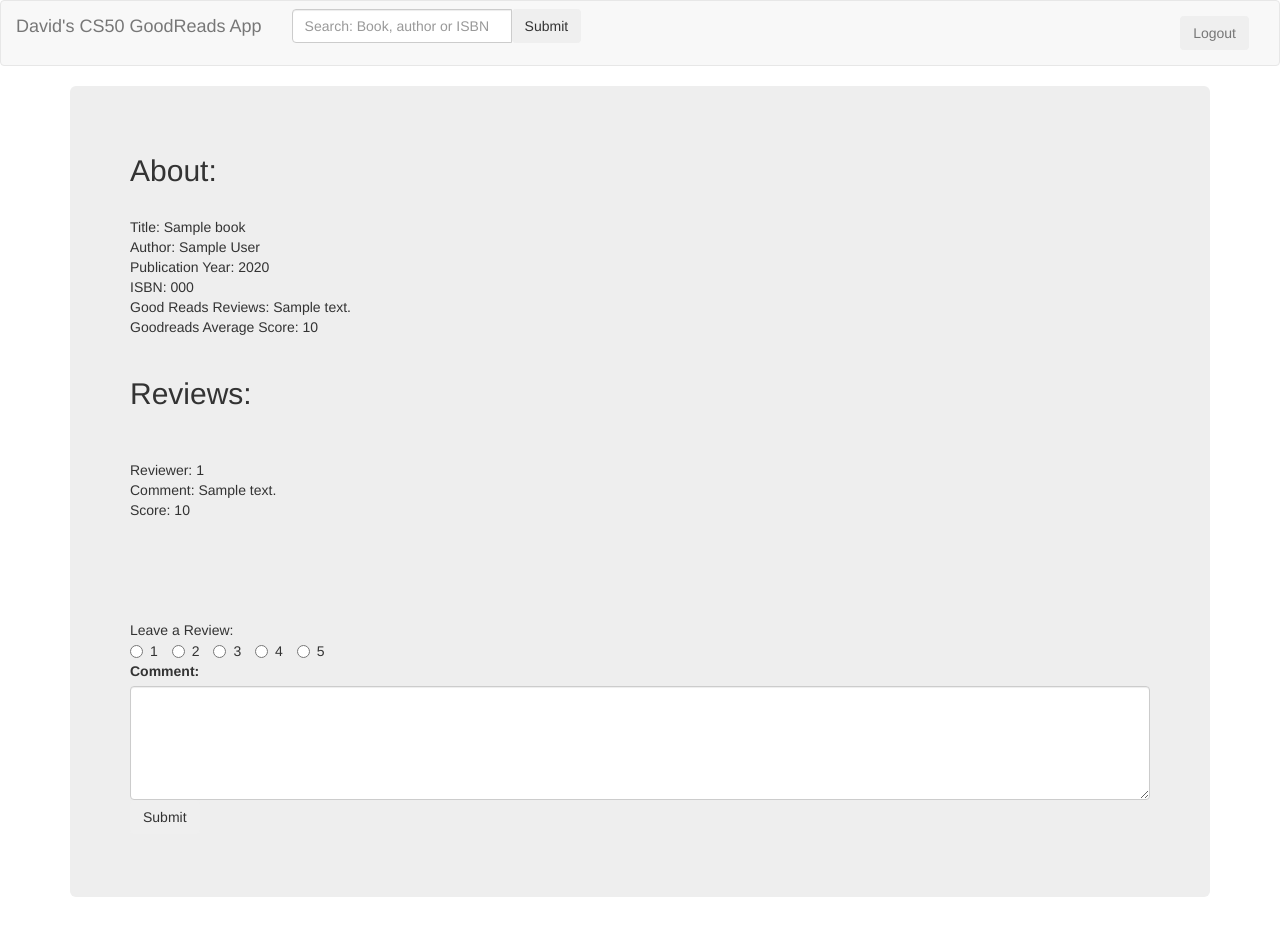
After one commit to davidseanfraser/cs50_project1, a Flask app: template templates/book_info.html in a window 1280 px wide. The commit adds this page. Run offline with Flask 2, Linux system fonts and the light colour scheme; the template is opened without the code that fills it: most values are stand-ins (such as "Sample title", 1, 10 or a date in 2020); some libraries are stand-ins or nearby versions.

Commit message:
Finalised site

```diff
--- a/application.py
+++ b/application.py
@@ -1,10 +1,13 @@
 import os
 import configDev
+import requests
+import json
 
-from flask import Flask, session, render_template
+from flask import Flask, session, render_template, request, redirect, make_response, url_for
 from flask_session import Session
 from sqlalchemy import create_engine
 from sqlalchemy.orm import scoped_session, sessionmaker
+
 
 APIKEY = configDev.APIKEY
 APISECRET = configDev.APISECRET
@@ -27,9 +30,102 @@ db = scoped_session(sessionmaker(bind=engine))
 
 @app.route("/")
 def index():
-    users = [{'username':'David', 'url':'haha'}, {'username':'Steph', 'url':'bunny'}]
-    return render_template("index.html", users = users)
+    return render_template("index.html")
 
 @app.route("/registration")
 def registration():
-    return render_template("registration.html", title='testing')
+    return render_template("registration.html")
+
+@app.route("/register", methods=["POST"])
+def register():
+    user = request.form.get("reg_username")
+    password = hash(request.form.get("reg_password"))
+
+    if db.execute("SELECT * FROM users WHERE username = :user", {"user": user}).rowcount == 0:
+        db.execute("INSERT INTO users (username, password) VALUES (:user, :password)", {"user":user, "password": password})
+        db.commit()
+
+        resp = make_response(render_template("home.html", message="Welcome"))
+        resp.set_cookie('userID', user)
+        return resp
+    return render_template("registration.html", message = "Username is already taken.  Try again.")
+
+@app.route("/home", methods=["POST"])
+def home():
+    user = request.form.get("username")
+    password = hash(request.form.get("password"))
+
+    if db.execute("SELECT * FROM users WHERE username = :user AND password = :password", {"user":user, "password": password}).rowcount == 1:
+        resp = make_response(render_template("home.html", message="Welcome"))
+        resp.set_cookie('userID', user)
+        return resp
+        # render_template("home.html", message="Welcome")
+    else:
+        return render_template("index.html", message="Invalid Login - Try Again")
+
+# @app.route("/home", methods = ["POST"])
+# def home():
+#     return render_template("home.html", message ="Welcome")
+
+@app.route("/logout")
+def logout():
+    session["user_id"] = None
+    return render_template("index.html", message="Goodbye")
+
+@app.route("/search", methods= ["POST"])
+def search():
+    search_request = '%'+request.form.get("search_box")+'%'
+
+    search_return = db.execute("SELECT * FROM books WHERE isbn LIKE :search OR title LIKE :search OR author LIKE :search LIMIT 10", {"search": search_request})
+
+    if search_return.rowcount  == 0:
+        return render_template("home.html", message="No results found")
+
+    return render_template("search.html", search_arg = search_return)
+
+@app.route("/search/<isbn>", methods= ["POST", "GET"])
+def book_info(isbn):
+
+    book = db.execute("SELECT * from books where isbn = :isbn", {'isbn': isbn}).fetchone()
+    reviews = db.execute("SELECT * from reviews WHERE isbn = :isbn LIMIT 5", {'isbn': isbn})
+    res = requests.get("https://www.goodreads.com/book/review_counts.json", params={"key": APIKEY, "isbns": isbn}).json()
+    goodread_reviews = res['books'][0]['reviews_count']
+    goodread_avg_score = res['books'][0]['average_rating']
+    return render_template("book_info.html", book=book, reviews = reviews, isbn = isbn, goodread_reviews=goodread_reviews, goodread_avg_score = goodread_avg_score)
+
+@app.route("/submit_review", methods=["POST"])
+def submit_review():
+    score = request.form.get("optradio")
+    comment = request.form.get("comment")
+    user_id = request.cookies.get("userID")
+    isbn = request.form.get("isbn_input")
+
+    user_id = db.execute("SELECT user_id FROM users WHERE username = :user_id",{"user_id":user_id}).fetchone()
+    user_id = user_id.user_id
+    existing = db.execute("SELECT review_id FROM reviews WHERE isbn = :isbn AND user_id = :user_id", {"isbn": isbn, "user_id": user_id}).fetchone()
+
+
+
+    if existing is not None:
+        db.execute("DELETE FROM reviews WHERE review_id = :review_id", {"review_id": existing.review_id})
+        db.commit()
+
+    db.execute("INSERT INTO reviews (isbn, review, score, user_id) VALUES (:isbn, :comment, :score, :user_id)",{"isbn":isbn,"comment":comment, "score":score, "user_id":user_id})
+    db.commit()
+
+    return redirect(url_for('.book_info', isbn=isbn))
+
+@app.route("/api/<isbn>")
+def api_isbn(isbn):
+    res = db.execute("SELECT * FROM books WHERE isbn = :isbn", {"isbn":isbn}).fetchone()
+    if res is None:
+        return render_template("/404.html")
+
+    reviews = db.execute("SELECT AVG(score) as avg, COUNT(score) as count FROM reviews WHERE isbn = :isbn", {"isbn":isbn}).fetchone()
+
+    ret_dic = {'title': res.title, 'author': res.author, 'year': res.year,
+    'isbn': isbn, 'review_count': reviews.count, 'average_score': reviews.avg}
+
+    json_ret = json.dumps(ret_dic)
+
+    return render_template("/api_isbn.html", json=json_ret)
--- /dev/null
+++ b/login.html
@@ -0,0 +1,5 @@
+{% extends "layout.html" %}
+
+{% block title %} Login {% endblock %}
+
+Welcome - login
--- /dev/null
+++ b/templates/404.html
@@ -0,0 +1,5 @@
+{% extends "layout_login.html" %}
+
+{% block body %}
+  Page not found
+{% endblock %}
--- /dev/null
+++ b/templates/book_info.html
@@ -0,0 +1,38 @@
+{% extends "layout_logout.html" %}
+
+{% block body_logout %}
+  <h2> About: </h2> <br>
+  Title: {{ book.title }} <br>
+  Author: {{ book.author }} <br>
+  Publication Year: {{ book.year }} <br>
+  ISBN: {{ book.isbn }} <br>
+  Good Reads Reviews: {{ goodread_reviews }}<br>
+  Goodreads Average Score: {{ goodread_avg_score }}<br>
+  <br>
+  <h2>Reviews: </h2><br>
+    {% for review in reviews %}<br>
+    Reviewer:  {{ review.user_id }}<br>
+    Comment: {{ review.review }} <br>
+    Score:  {{ review.score }} <br>
+    {% endfor %}
+  <br>
+  <br>
+  <br>
+  <br>
+  <br>
+  Leave a Review:
+  <form action="/submit_review" method="post">
+  <div class="form-group">
+  <input type = hidden name="isbn_input" value = {{ book.isbn }}></input>
+  <label class="radio-inline"><input type="radio" name="optradio" value=1> 1</label>
+  <label class="radio-inline"><input type="radio" name="optradio" value=2> 2</label>
+  <label class="radio-inline"><input type="radio" name="optradio" value=3> 3</label>
+  <label class="radio-inline"><input type="radio" name="optradio" value=4> 4</label>
+  <label class="radio-inline"><input type="radio" name="optradio" value=5> 5</label>
+    <br>
+  <label for="comment">Comment:</label>
+  <textarea class="form-control" rows="5" name="comment"></textarea>
+  <button type="submit" class="btn btn-outline-secondary">Submit</button>
+  </div>
+</form>
+{% endblock %}
--- a/templates/layout.html
+++ b/templates/layout.html
@@ -1,9 +1,12 @@
 <!DOCTYPE html>
 <html>
-<meta http-equiv="refresh" content="5">
+<meta http-equiv="refresh" content="31">
+
 <head>
-  <title>{% block title %}{% endblock %}</title>
+  <title>CS50 Web - {% block title %}{% endblock %}</title>
   <link rel="stylesheet" href="https://maxcdn.bootstrapcdn.com/bootstrap/3.3.7/css/bootstrap.min.css" integrity="sha384-BVYiiSIFeK1dGmJRAkycuHAHRg32OmUcww7on3RYdg4Va+PmSTsz/K68vbdEjh4u" crossorigin="anonymous">
+  <link rel="stylesheet" href="https://cdnjs.cloudflare.com/ajax/libs/font-awesome/4.7.0/css/font-awesome.min.css">
+  <link rel="stylesheet" href="{{ url_for('static',filename='styles/goodreads.css') }}">
 
   <script src="//code.jquery.com/jquery-1.11.1.min.js"></script>
   <script src="//netdna.bootstrapcdn.com/bootstrap/3.2.0/js/bootstrap.min.js"></script>
@@ -22,50 +25,24 @@
         <a class="navbar-brand" href="#">David's CS50 GoodReads App</a>
       </div>
       <div class="collapse navbar-collapse" id="bs-example-navbar-collapse-1">
-        <ul class="nav navbar-nav">
 
-        </ul>
-        <form class="navbar-form navbar-left" role="search">
-          <input type="text" class="form-control" placeholder="Search a book, author or ISBN" style="width:220px;">
-          <button type="submit" class="btn btn-default">Submit</button>
-        </form>
+        <form class="navbar-form navbar-left" role="search" action="/search" method="post">
+          <div class="input-group">
+          <input name= "search_box" type="text" class="form-control" placeholder="Search: Book, author or ISBN" style="width:220px;">
+          <button type="submit" class="btn btn-outline-secondary">Submit</button>
+        </div>
+      </form>
         <ul class="nav navbar-nav navbar-right">
           <li>
-            <p class="navbar-text">Join us or login to leave reviews</p>
+            <p class="navbar-text">{% block header %}{% endblock %}</p>
           </li>
-          <li class="dropdown">
-            <a href="#" class="dropdown-toggle" data-toggle="dropdown"><b>Login</b> <span class="caret"></span></a>
-            <ul id="login-dp" class="dropdown-menu">
-              <li>
-                <div class="row">
-                  <div class="col-md-12">
-                    Login <br>
 
-                    <form class="form" role="form" method="post" action="login" accept-charset="UTF-8" id="login-nav">
-                      <div class="form-group">
-                        <label class="sr-only" for="exampleInputEmail2">Email address</label>
-                        <input type="email" class="form-control" id="exampleInputEmail2" placeholder="Email address" required>
-                      </div>
-                      <div class="form-group">
-                        <label class="sr-only" for="exampleInputPassword2">Password</label>
-                        <input type="password" class="form-control" id="exampleInputPassword2" placeholder="Password" required>
-                        <div class="help-block text-right"><a href="">Forget the password ?</a></div>
-                      </div>
-                      <div class="form-group">
-                        <button type="submit" class="btn btn-primary btn-block">Sign in</button>
-                      </div>
-                      <div class="checkbox">
-                        <label>
-                   <input type="checkbox"> keep me logged-in
-                   </label>
-                      </div>
-                    </form>
-                  </div>
-                  <div class="bottom text-center">
-                    New here ? <a href="#"><b>Join Us</b></a>
-                  </div>
-                </div>
-              </li>
+            {% block login %}
+
+
+
+            {% endblock %}
+
             </ul>
           </li>
         </ul>
@@ -75,13 +52,9 @@
 
 
 
-  <div class="container">
-    <div class="row">
-      <div class="col-xs-6">
-        {% block heaeder %} {% endblock %}
-      </div>
-    </div>
-  </div>
-</body>
+      {% block body %} {% endblock %}
+
+
+  </body>
 
 </html>
--- /dev/null
+++ b/templates/layout_logout.html
@@ -0,0 +1,10 @@
+{% extends "layout.html" %}
+{% block login %}
+  <li>
+  <a href="/logout"><button class="btn btn-outline-secondary"> Logout </button></a>
+</li>
+{% endblock %}
+{% block body %}
+<div class="container">
+<div class="jumbotron">
+  {% block body_logout %} {% endblock %}</div> </div>{% endblock %}
```
Also changed, not shown: import.py (added, +22 -0 lines), templates/api_isbn.html (added, +7 -0 lines), templates/home.html (added, +7 -0 lines), templates/index.html (+19 -7 lines), templates/layout_login.html (added, +35 -0 lines), templates/registration.html (+25 -6 lines), templates/search.html (added, +13 -0 lines), 3 other files.
